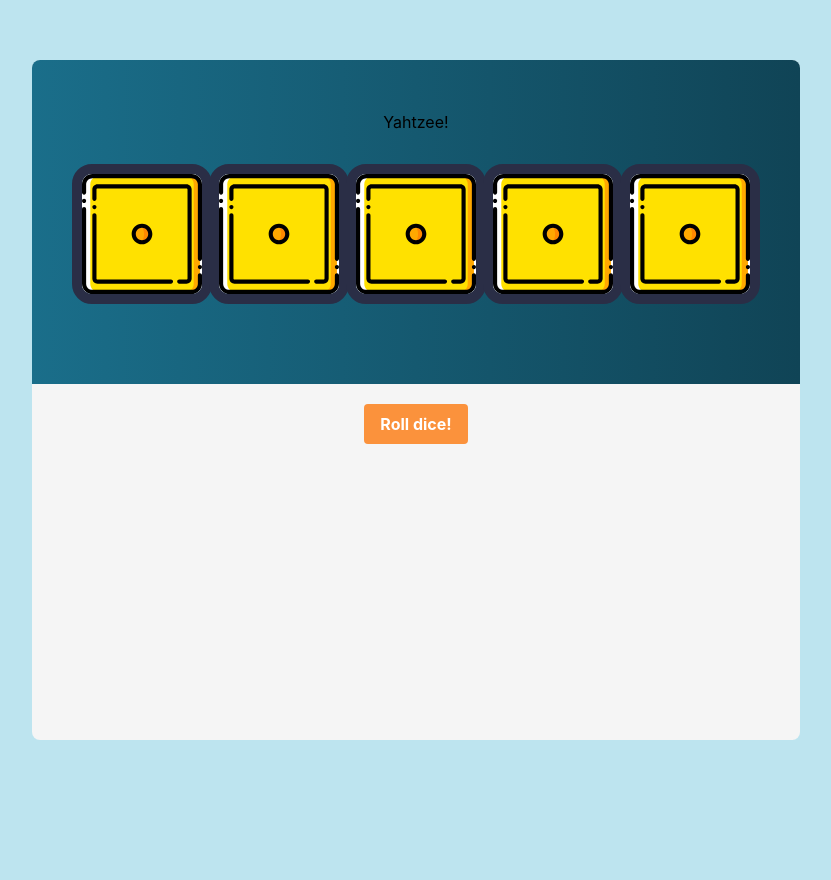
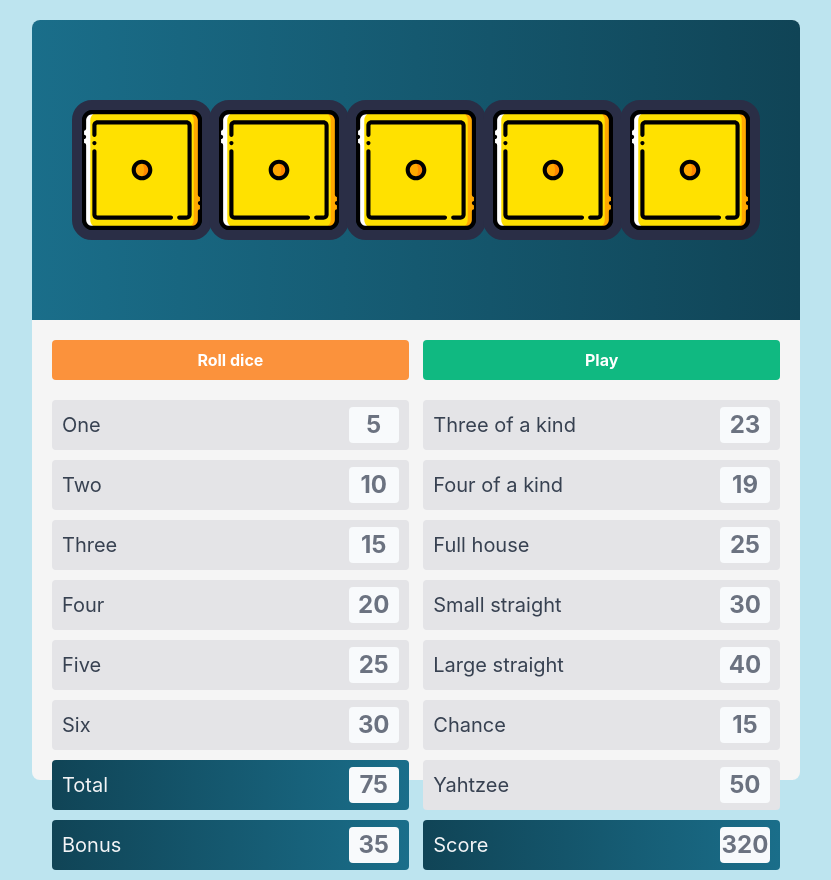
Before and after one commit to Stef-Lev/next-yahtzee, a Next.js app: page / in a window 1280 px wide. Shown: the whole page, without its empty margins (224-1055 px from the left). Before the commit the page ends 852 px from the top, so only its background shows below. Built offline with nearby package versions, Linux system fonts and the light colour scheme.

Commit message:
added basic UI for score

```diff
--- /dev/null
+++ b/components/ScoreItem.tsx
@@ -0,0 +1,28 @@
+import { ScoreItemType } from "../types/types";
+
+const ScoreItem = ({ title, value, isSpecial }: ScoreItemType) => {
+  return (
+    <div
+      className={`rounded flex justify-between items-center text-black ${
+        isSpecial
+          ? "bg-gradient-to-r from-teal-dark to-teal-blue"
+          : "bg-zinc-200"
+      }  h-[50px] mb-[10px] px-[10px]`}
+    >
+      <div
+        className={`text-[20px] ${
+          isSpecial ? "text-gray-100" : "text-gray-700"
+        }`}
+      >
+        {title}
+      </div>
+      <div
+        className={`rounded bg-slate-50 h-[36px] w-[50px] text-gray-500 text-[24px] font-bold flex justify-center items-center hover:cursor-pointer`}
+      >
+        {value}
+      </div>
+    </div>
+  );
+};
+
+export default ScoreItem;
--- /dev/null
+++ b/components/ScoreTable.tsx
@@ -0,0 +1,30 @@
+import ScoreItem from "./ScoreItem";
+
+const ScoreTable = () => {
+  return (
+    <div className="flex flex-row justify-between">
+      <div className="flex flex-col w-[49%]">
+        <ScoreItem title="One" value={5} />
+        <ScoreItem title="Two" value={10} />
+        <ScoreItem title="Three" value={15} />
+        <ScoreItem title="Four" value={20} />
+        <ScoreItem title="Five" value={25} />
+        <ScoreItem title="Six" value={30} />
+        <ScoreItem title="Total" value={75} isSpecial />
+        <ScoreItem title="Bonus" value={35} isSpecial />
+      </div>
+      <div className="flex flex-col w-[49%]">
+        <ScoreItem title="Three of a kind" value={23} />
+        <ScoreItem title="Four of a kind" value={19} />
+        <ScoreItem title="Full house" value={25} />
+        <ScoreItem title="Small straight" value={30} />
+        <ScoreItem title="Large straight" value={40} />
+        <ScoreItem title="Chance" value={15} />
+        <ScoreItem title="Yahtzee" value={50} />
+        <ScoreItem title="Score" value={320} isSpecial />
+      </div>
+    </div>
+  );
+};
+
+export default ScoreTable;
--- a/pages/index.tsx
+++ b/pages/index.tsx
@@ -1,5 +1,6 @@
 import React from "react";
 import Dice from "../components/Dice";
+import ScoreTable from "../components/ScoreTable";
 
 function App() {
   const diceNames = [
@@ -30,11 +31,10 @@
         className="
       rounded-lg
       w-full lg:w-5/6 xl:w-3/5
-      h-full md:h-[85%]
+      h-full lg:h-[95%]
       bg-basic-white"
       >
-        <div className="md:rounded-t-lg bg-gradient-to-r from-teal-blue to-teal-dark xs:p-[12px] md:p-[20px] lg:p-[50px]">
-          <h1>Yahtzee!</h1>
+        <div className="lg:rounded-t-lg bg-gradient-to-r from-teal-blue to-teal-dark xs:p-[12px] md:p-[20px] lg:p-[50px]">
           <div className="flex justify-center items-center my-10">
             <div className="container flex justify-between">
               {diceNames.map((dice) => (
@@ -45,16 +45,23 @@
             </div>
           </div>
         </div>
-        <div id="roll" className="roll-button mt-5">
+        <div className="roll-button m-5 w-100% flex justify-between">
           <button
             onClick={rollDice}
-            className="bg-orange-400 hover:bg-orange-500 text-white font-bold py-2 px-4 rounded"
+            className="bg-orange-400 hover:bg-orange-500 text-white font-bold py-2 px-4 rounded w-[49%]"
           >
-            Roll dice!
+            Roll dice
+          </button>
+          <button
+            onClick={() => console.log("Played")}
+            className="bg-emerald-500 hover:bg-emerald-600 disabled:opacity-[0.3] disabled:bg-emerald-500 text-white font-bold py-2 px-4 rounded w-[49%]"
+          >
+            Play
           </button>
         </div>
-        <div className="p-[20px] h-[60%]"></div>
-        {/* <img src="/dice-sides/five.svg" /> */}
+        <div className="px-[20px]">
+          <ScoreTable />
+        </div>
       </div>
     </div>
   );
--- a/styles/globals.css
+++ b/styles/globals.css
@@ -4,6 +4,14 @@
   margin: 0;
   font-family: -apple-system, BlinkMacSystemFont, Segoe UI, Roboto, Oxygen,
     Ubuntu, Cantarell, Fira Sans, Droid Sans, Helvetica Neue, sans-serif;
+}
+
+@layer base {
+  input[type="number"]::-webkit-inner-spin-button,
+  input[type="number"]::-webkit-outer-spin-button {
+    -webkit-appearance: none;
+    margin: 0;
+  }
 }
 
 .App {
@@ -58,8 +66,6 @@
 
 .side {
   position: absolute;
-  background-color: #fff;
-  border-radius: 10px;
   width: 120px;
   height: 120px;
 }
@@ -132,7 +138,6 @@
   border-radius: 10px;
 }
 .outline.selected {
-  /* border: 10px solid greenyellow; */
   outline: 10px solid red;
   background-color: red;
 }
--- /dev/null
+++ b/types/types.ts
@@ -0,0 +1,5 @@
+export type ScoreItemType = {
+  title: string;
+  value: number;
+  isSpecial?: boolean;
+};
```
